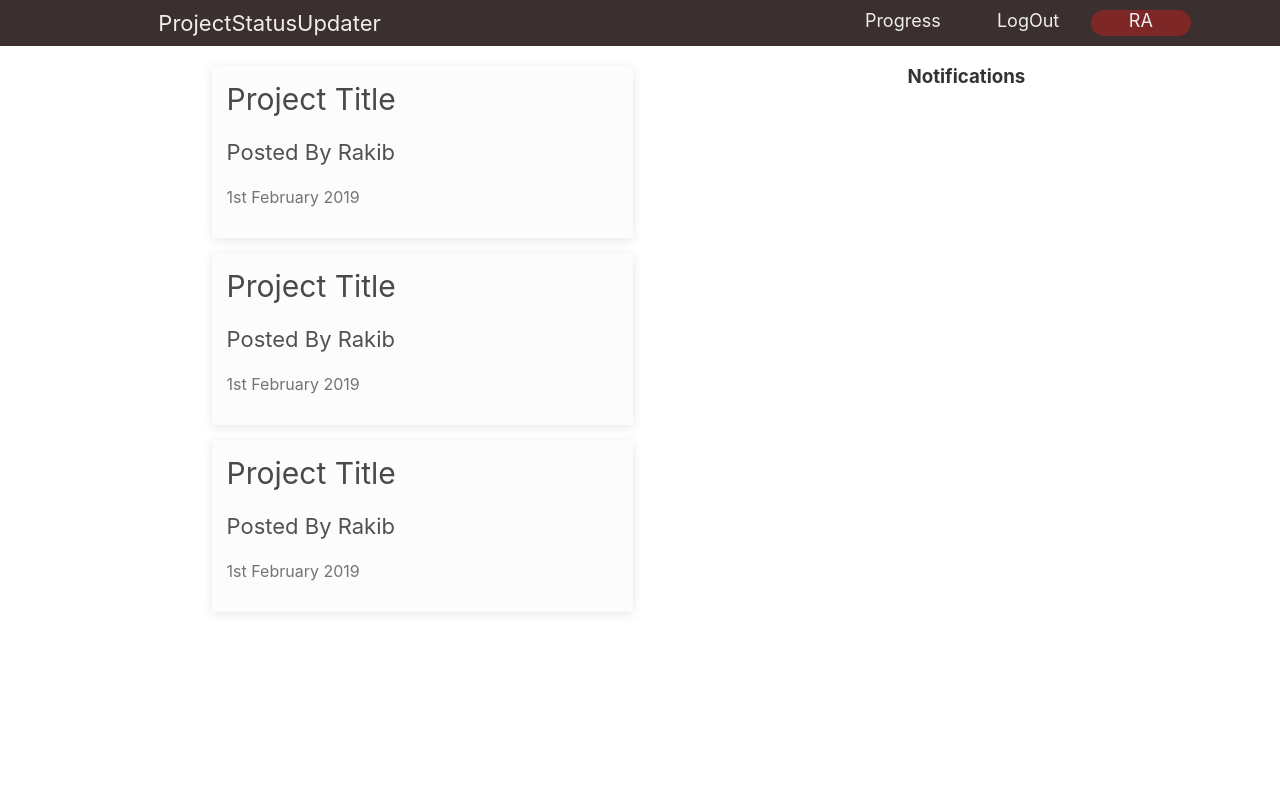
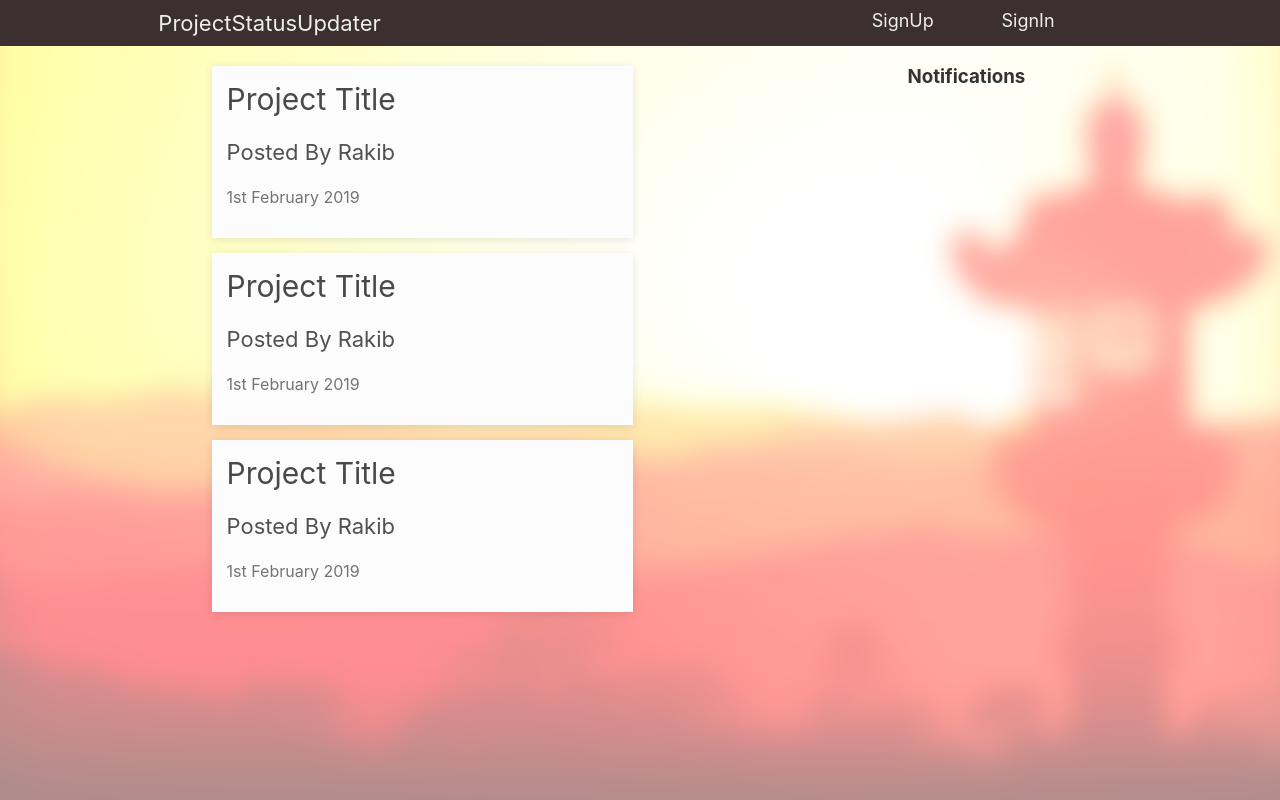
Before and after one commit to RRakib/Project-Status-Updater-React-Redux-FireBase, a React (Create React App) app: page / in a window 1280 px wide. Built offline with nearby package versions, Linux system fonts and the light colour scheme.

Commit message:
Added CSS

```diff
--- a/src/App.css
+++ b/src/App.css
@@ -1,4 +1,9 @@
+body{
+  background: url("./img/123.png") no-repeat;
+  background-position: center;
+  background-size: cover;
 
+}
 .App {
   text-align: center;
   width: 100%;
--- a/src/Components/Auth/Auth.css
+++ b/src/Components/Auth/Auth.css
@@ -20,6 +20,7 @@
     border-bottom: 2px solid #767676;
     outline: none;
     font-size: 17px;
+    background: transparent;
 }
 .signIn .container button{
     background: #7e2727;
--- a/src/Components/Layout/Navbar.css
+++ b/src/Components/Layout/Navbar.css
@@ -26,6 +26,11 @@ nav .navBar .logo{
     color: #eee;
     text-decoration: none;
     font-size: 18px;
+    transition: .3s;
+}
+.signedIn .signedInNav:hover{
+    color: white;
+    transform: scale(1.04);
 }
 .signedIn .signedInNav.user{
     width: 80%;
--- a/src/Components/Layout/Navbar.js
+++ b/src/Components/Layout/Navbar.js
@@ -12,8 +12,8 @@ const Navbar = () => {
       <nav>
           <div className="navBar">
             <Link to="/" className="logo">ProjectStatusUpdater</Link>
-            <SignedInLinks />
-            {/* <SignedOutLinks /> */}
+            {/* <SignedInLinks /> */}
+            <SignedOutLinks />
           </div>
       </nav>
     </div>
--- a/src/Components/Layout/SignedInLinks.js
+++ b/src/Components/Layout/SignedInLinks.js
@@ -4,7 +4,7 @@ import { NavLink } from "react-router-dom"
 const SignedInLinks = () => {
   return (
     <div className="signedIn">
-      <NavLink className="signedInNav" to="/">Progress</NavLink>
+      <NavLink className="signedInNav" to="/createproject">Progress</NavLink>
       <NavLink className="signedInNav" to="/">LogOut</NavLink>
       <NavLink className="signedInNav user" to="/">RA</NavLink>
     </div>
--- a/src/Components/Layout/SignedOutLinks.js
+++ b/src/Components/Layout/SignedOutLinks.js
@@ -4,8 +4,8 @@ import { NavLink } from "react-router-dom"
 const SignedOutLinks = () => {
   return (
     <div className="signedIn">
-      <NavLink className="signedInNav" to="/">SignUp</NavLink>
-      <NavLink className="signedInNav" to="/">LogIn</NavLink>
+      <NavLink className="signedInNav" to="/signup">SignUp</NavLink>
+      <NavLink className="signedInNav" to="/signin">SignIn</NavLink>
     </div>
   )
 }
```
Also changed, not shown: src/img/123.png (added).
